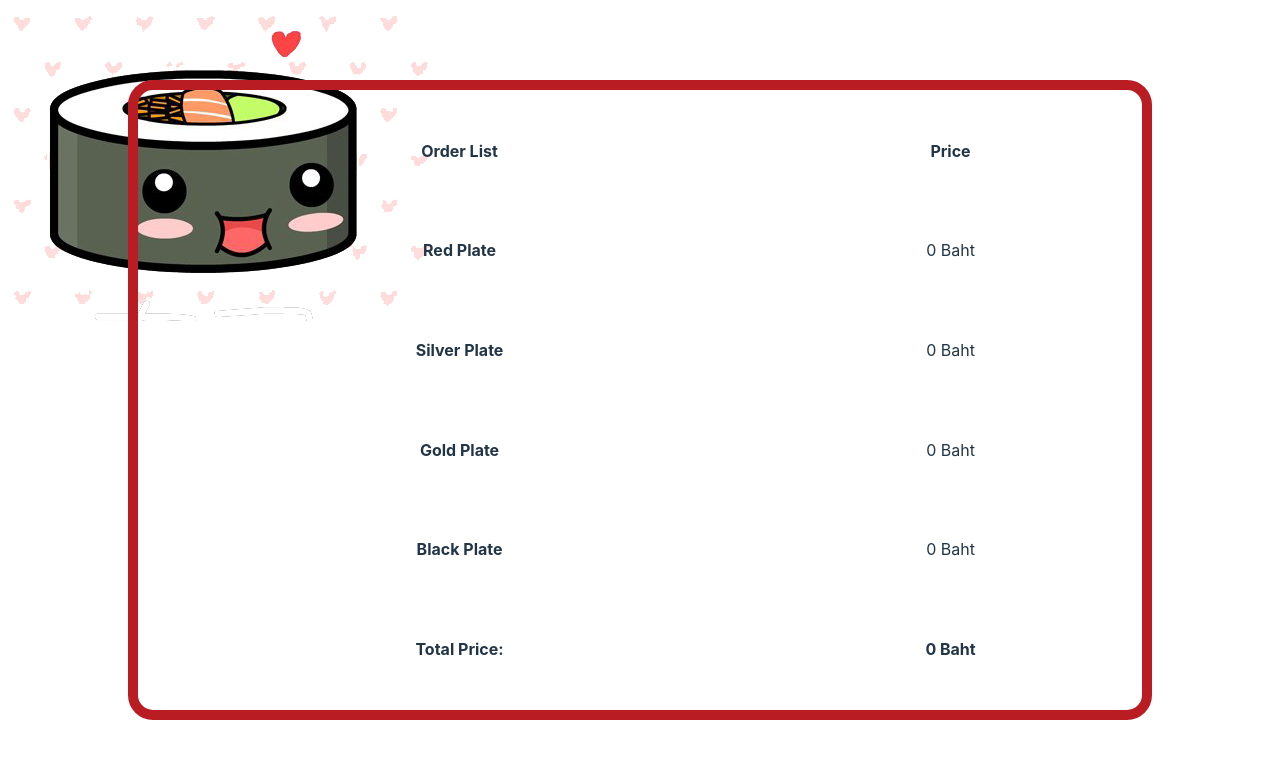
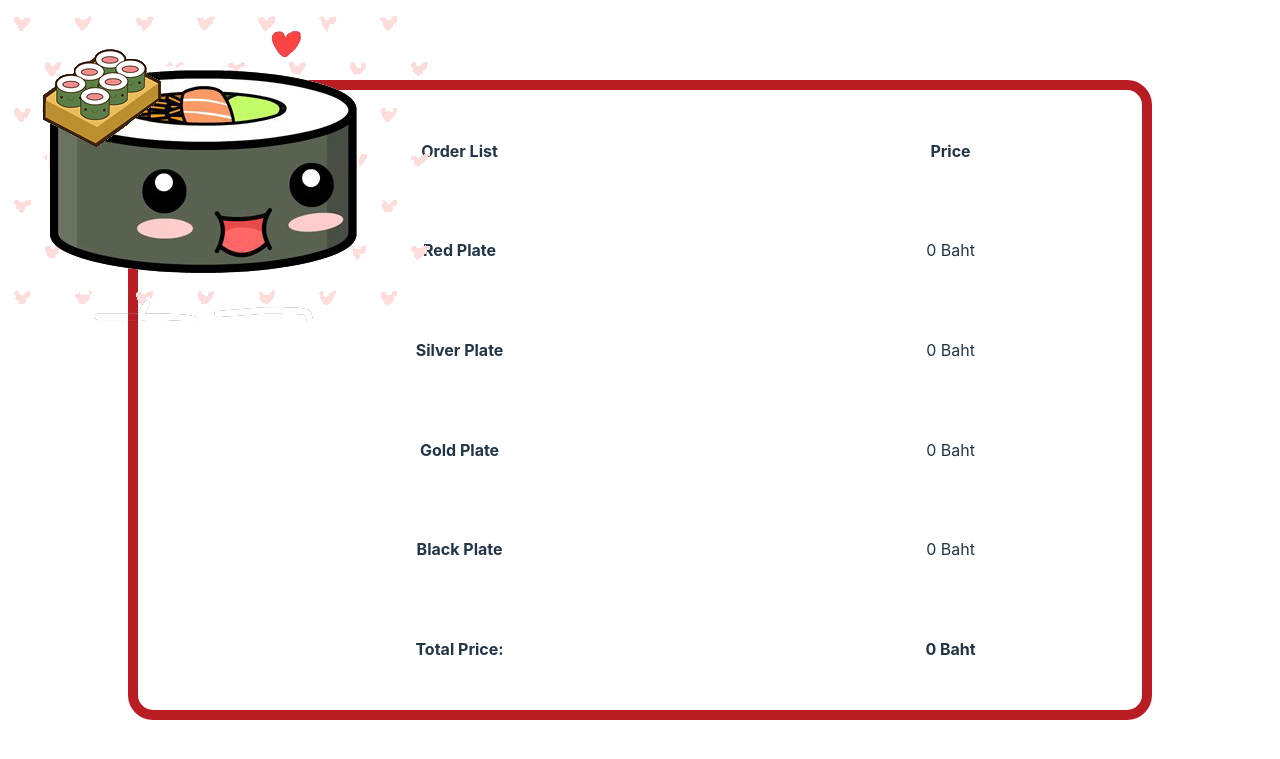
Before and after one commit to Sonntd271/sushirov, a Flask app: page /summary in a window 1280 px wide. Shown: the top 759 px of the page. Run offline with Flask 3, Linux system fonts and the light colour scheme; some libraries are stand-ins or nearby versions.

Commit message:
Add second image

```diff
--- a/interface/static/css/index.css
+++ b/interface/static/css/index.css
@@ -25,7 +25,13 @@
     border: 10px solid #ba1c24;
     padding: 10px;
     border-radius: 25px;
+    z-index: 1;
     }
+
+  .top-layer{
+      position: fixed;
+      z-index: 5;
+  }
 
   a {
     font-weight: 500;
--- a/interface/templates/summary.html
+++ b/interface/templates/summary.html
@@ -3,7 +3,8 @@
 {% block title %}Welcome!{% endblock %}
 
 {% block content %}
-<img src="/static/images/sushi1.png" />
+<img src="/static/images/sushi1.png" class="top-layer"/>
+<img src="/static/images/sushi2.png" class="top-layer" right="80%"/>
 <table class="center" height="80%" x width="80%">
     <tr>
       <th>Order List</th>
```
Also changed, not shown: interface/static/images/sushi2.png (added).
